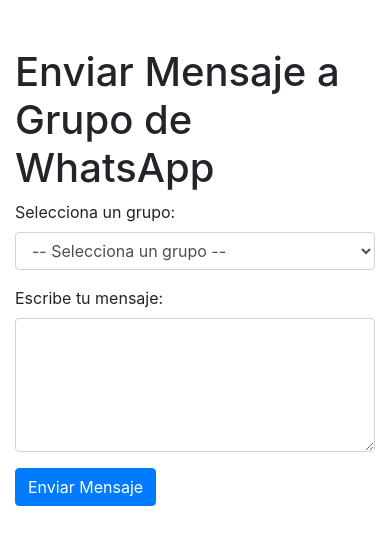
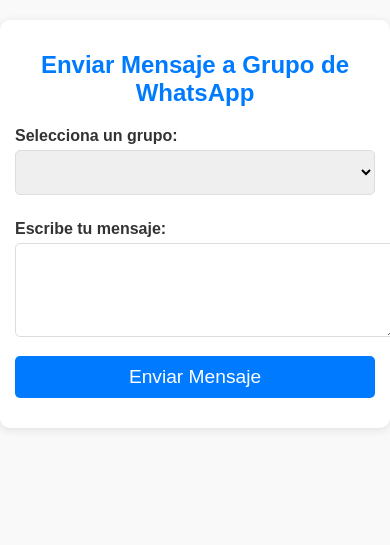
Before and after one commit to diegogarcia6/mention-all-whatsapp, a Flask app: page / in a window 390 px wide. Shown: the top 545 px of the page. Run offline with Flask 3, Linux system fonts and the light colour scheme; data that the repository does not hold is empty; some libraries are stand-ins or nearby versions.

Commit message:
responsive

```diff
--- /dev/null
+++ b/styles.css
@@ -0,0 +1,65 @@
+/* Estilos generales */
+body {
+    font-family: Arial, sans-serif;
+    background-color: #f9f9f9;
+    color: #333;
+    margin: 0;
+    padding: 0;
+}
+
+h1 {
+    text-align: center;
+    color: #007bff;
+    margin-bottom: 20px;
+}
+
+.container {
+    max-width: 600px;
+    margin: 20px auto;
+    background-color: #fff;
+    padding: 20px;
+    border-radius: 10px;
+    box-shadow: 0 2px 10px rgba(0, 0, 0, 0.1);
+}
+
+label {
+    display: block;
+    margin: 10px 0 5px;
+    font-weight: bold;
+}
+
+select, textarea, button {
+    width: 100%;
+    padding: 10px;
+    margin-bottom: 15px;
+    border: 1px solid #ddd;
+    border-radius: 5px;
+    font-size: 1em;
+}
+
+button {
+    background-color: #007bff;
+    color: white;
+    border: none;
+    cursor: pointer;
+    font-size: 1.1em;
+}
+
+button:hover {
+    background-color: #0056b3;
+}
+
+/* Diseño responsivo para móviles */
+@media screen and (max-width: 768px) {
+    h1 {
+        font-size: 1.5em;
+    }
+
+    .container {
+        padding: 15px;
+    }
+
+    select, textarea, button {
+        font-size: 1.2em;
+    }
+}
--- a/templates/index.html
+++ b/templates/index.html
@@ -2,39 +2,26 @@
 <html lang="es">
 <head>
     <meta charset="UTF-8">
-    <title>Enviar Mensaje a Grupo de WhatsApp</title>
-    <!-- Usamos Bootstrap CDN para estilos rápidos -->
-    <link rel="stylesheet" href="https://stackpath.bootstrapcdn.com/bootstrap/4.5.0/css/bootstrap.min.css">
+    <meta name="viewport" content="width=device-width, initial-scale=1.0">
+    <title>Enviar Mensaje a Grupo</title>
+    <link rel="stylesheet" href="styles.css">
 </head>
 <body>
-<div class="container mt-5">
-    <h1>Enviar Mensaje a Grupo de WhatsApp</h1>
 
-    <!-- Mensajes de feedback -->
-    {% with messages = get_flashed_messages(with_categories=true) %}
-      {% if messages %}
-        {% for category, message in messages %}
-          <div class="alert alert-{{ category }} mt-3">{{ message }}</div>
-        {% endfor %}
-      {% endif %}
-    {% endwith %}
+    <div class="container">
+        <h1>Enviar Mensaje a Grupo de WhatsApp</h1>
+        <form action="/enviar" method="POST">
+            <label for="grupo">Selecciona un grupo:</label>
+            <select id="grupo" name="grupo" required>
+                <!-- Los grupos se agregarán aquí mediante JavaScript -->
+            </select>
 
-    <form method="post">
-        <div class="form-group">
-            <label for="grupo">Selecciona un grupo:</label>
-            <select class="form-control" name="grupo" id="grupo" required>
-                <option value="">-- Selecciona un grupo --</option>
-                {% for grupo in grupos %}
-                    <option value="{{ grupo.id }}">{{ grupo.name }}</option>
-                {% endfor %}
-            </select>
-        </div>
-        <div class="form-group">
             <label for="mensaje">Escribe tu mensaje:</label>
-            <textarea class="form-control" name="mensaje" id="mensaje" rows="5" required></textarea>
-        </div>
-        <button type="submit" class="btn btn-primary">Enviar Mensaje</button>
-    </form>
-</div>
+            <textarea id="mensaje" name="mensaje" rows="4" required></textarea>
+
+            <button type="submit">Enviar Mensaje</button>
+        </form>
+    </div>
+
 </body>
 </html>
```
